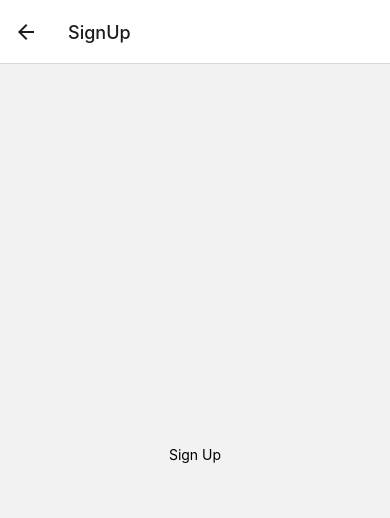
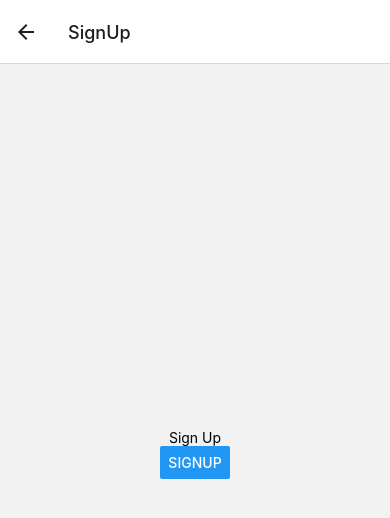
Before and after one commit to bc-fullstack-03/Luis-Felipe-Gongora-Mobile, a React Native app: screen /SignUp in a window 390 px wide. Shown: the top 518 px of the page. Built offline with nearby package versions, Linux system fonts and the light colour scheme.

Commit message:
feat: add button navigate to Login in SignUp screen

```diff
--- a/src/Screens/Login/index.tsx
+++ b/src/Screens/Login/index.tsx
@@ -4,10 +4,7 @@ function Login({ navigation }) {
   return (
     <View style={{ flex: 1, alignItems: 'center', justifyContent: 'center' }}>
       <Text>Login</Text>
-      <Button
-        title='SignUp'
-        onPress={() => navigation.navigate('SignUp')}
-      ></Button>
+      <Button title='SignUp' onPress={() => navigation.navigate('SignUp')} />
     </View>
   );
 }
--- a/src/Screens/SignUp/index.tsx
+++ b/src/Screens/SignUp/index.tsx
@@ -1,9 +1,10 @@
-import { Text, View } from 'react-native';
+import { Text, View, Button } from 'react-native';
 
-function SignUp() {
+function SignUp({ navigation }) {
   return (
     <View style={{ flex: 1, alignItems: 'center', justifyContent: 'center' }}>
       <Text>Sign Up</Text>
+      <Button title='SignUp' onPress={() => navigation.navigate('Login')} />
     </View>
   );
 }
```
